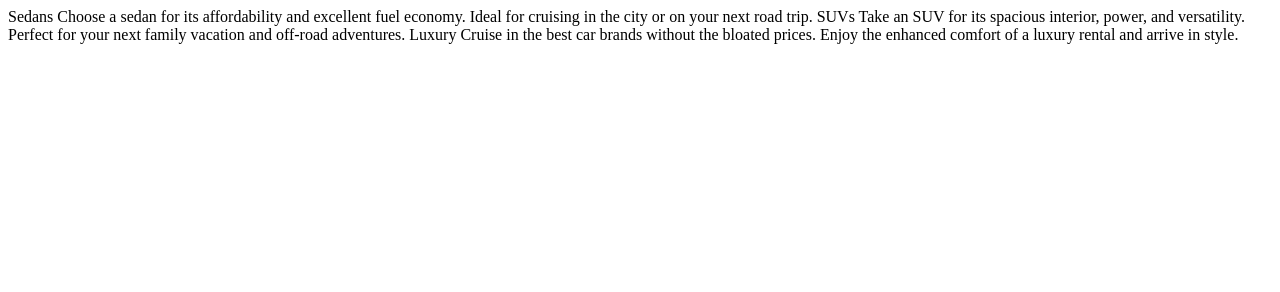
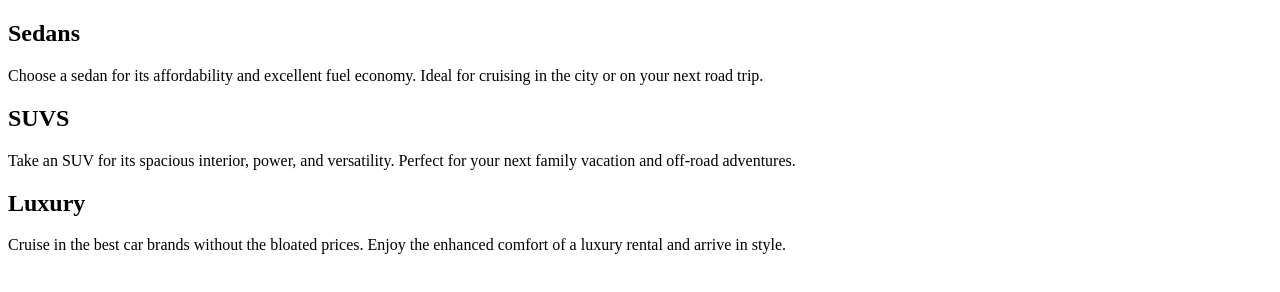
Before and after one commit to Andr3wJ79/Fronted-Mentor-3-column-preview-card, a plain HTML site: page index.html in a window 1280 px wide. Drawn offline with Linux system fonts and the light colour scheme.

Commit message:
Update index.html

```diff
--- a/index.html
+++ b/index.html
@@ -14,11 +14,28 @@
     <title>Frontend Mentor | 3-column preview card component</title>
   </head>
   <body>
-    Sedans Choose a sedan for its affordability and excellent fuel economy.
-    Ideal for cruising in the city or on your next road trip. SUVs Take an SUV
-    for its spacious interior, power, and versatility. Perfect for your next
-    family vacation and off-road adventures. Luxury Cruise in the best car
-    brands without the bloated prices. Enjoy the enhanced comfort of a luxury
-    rental and arrive in style.
+    <main>
+      <section>
+        <h1>Sedans</h1>
+        <p>
+          Choose a sedan for its affordability and excellent fuel economy. Ideal
+          for cruising in the city or on your next road trip.
+        </p>
+      </section>
+      <section>
+        <h1>SUVS</h1>
+        <p>
+          Take an SUV for its spacious interior, power, and versatility. Perfect
+          for your next family vacation and off-road adventures.
+        </p>
+      </section>
+      <section>
+        <h1>Luxury</h1>
+        <p>
+          Cruise in the best car brands without the bloated prices. Enjoy the
+          enhanced comfort of a luxury rental and arrive in style.
+        </p>
+      </section>
+    </main>
   </body>
 </html>
```
